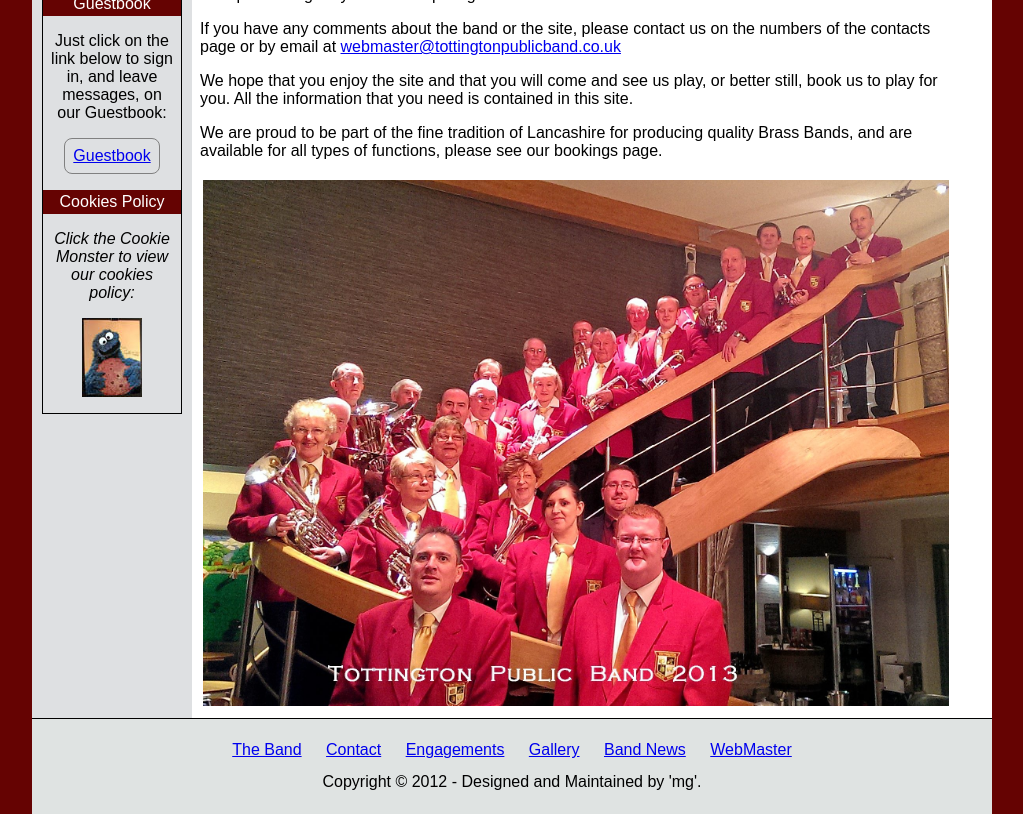
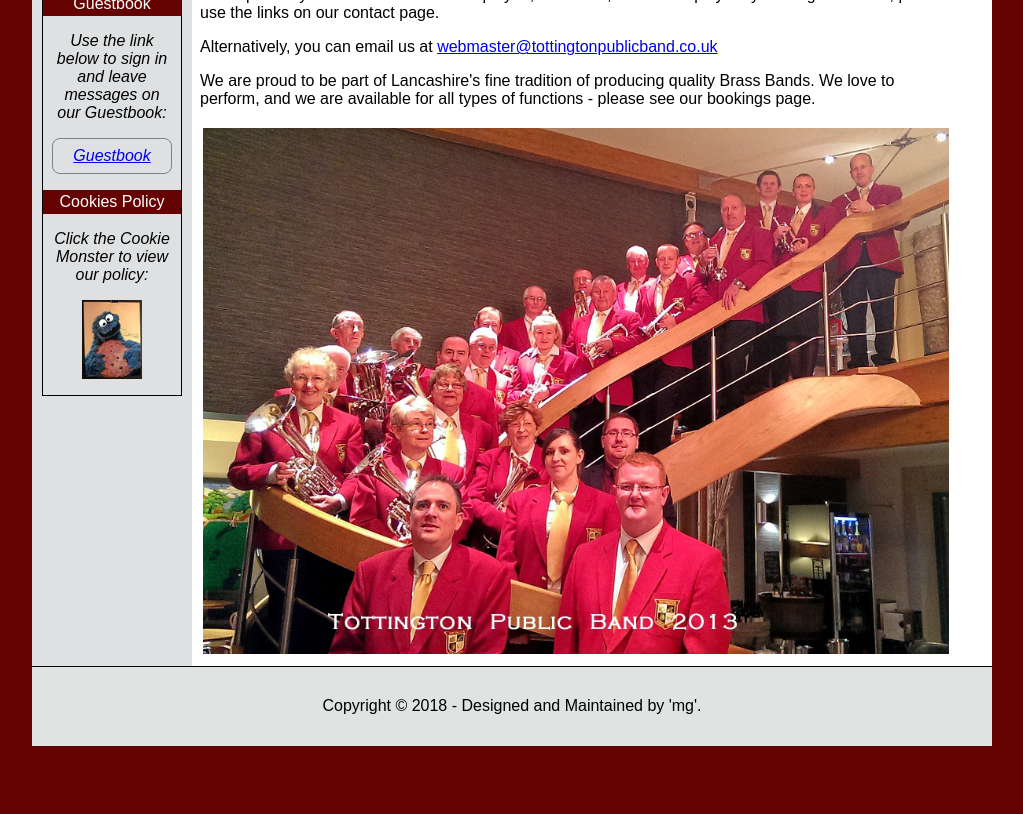
Before and after one commit to gaddes/TottyBand, a plain HTML site: page index.html in a window 1280 px wide. Shown: the part 522-1336 px from the top of the page, without its empty margins (128-1151 px from the left). After the commit the page ends 1268 px from the top, so only its background shows below. Drawn offline with Linux system fonts and the light colour scheme.

Commit message:
Improved grammar and removed links in footer.

```diff
--- a/index.html
+++ b/index.html
@@ -57,12 +57,12 @@
         </div>
         <span class="side-content-block-colour">Guestbook</span>
         <div class="side-content-guestbook">
-          <span>Just click on the link below to sign in, and leave messages, on our Guestbook:</span>
+          <span>Use the link below to sign in and leave messages on our Guestbook:</span>
           <span class="guestbook-button"><a href="#">Guestbook</a></span>
         </div>
         <span class="side-content-block-colour">Cookies Policy</span>
         <div class="cookies-policy">
-          <span>Click the Cookie Monster to view our cookies policy:</span>
+          <span>Click the Cookie Monster to view our policy:</span>
           <a href="./cookies.html"><img src="./resources/images/cookie_monster.jpg" alt="The Cookie Monster."></a>
         </div>
       </div>
@@ -72,13 +72,12 @@
 
     <div class="column_2">
       <h1>Tottington Public Band</h1>
-      <h2>Welcome to the Website for the Tottington Public Band</h2>
-      <p>Welcome to the Web-site of one of, if not the, longest continuously performing brass band in the Country - Tottington Public Band from the village of Tottington, Lancashire. United Kingdom.</p>
-      <p>We hope that you enjoy the site. It has been designed to show the human, as well as the professional side of the band.</p>
-      <p>All band members are volunteers and play because they enjoy the music and camaraderie that comes from performing for you and competing.</p>
-      <p>If you have any comments about the band or the site, please contact us on the numbers of the contacts page or by email at <a href="mailto:webmaster@tottingtonpublicband.co.uk">webmaster@tottingtonpublicband.co.uk</a></p>
-      <p>We hope that you enjoy the site and that you will come and see us play, or better still, book us to play for you. All the information that you need is contained in this site.</p>
-      <p>We are proud to be part of the fine tradition of Lancashire for producing quality Brass Bands, and are available for all types of functions, please see our bookings page.</p>
+      <h2>Welcome to the website for the Tottington Public Band</h2>
+      <p>Tottington Public Band - from the village of Tottington, Lancashire - is the longest continuously performing brass band in the UK!</p>
+      <p>This site has been designed to show both the human and the professional side of the band. All band members are volunteers; they play for the love of music and the camaraderie built through public performances and competitions.</p>
+      <p>We hope that you will come and see us play or, better still, book us to play for you. To get in touch, please use the links on our contact page.</p>
+      <p>Alternatively, you can email us at <a href="mailto:webmaster@tottingtonpublicband.co.uk">webmaster@tottingtonpublicband.co.uk</a></p>
+      <p>We are proud to be part of Lancashire's fine tradition of producing quality Brass Bands. We love to perform, and we are available for all types of functions - please see our bookings page.</p>
       <img src="./resources/images/Totty_band_2013.jpg" alt="The Totty Band in 2013!">
     </div>
   </div>
@@ -86,15 +85,7 @@
   <!-- Footer -->
 
   <footer class="width-80">
-    <nav>
-    	<span><a href="#">The Band</a></span>
-    	<span><a href="#">Contact</a></span>
-    	<span><a href="#">Engagements</a></span>
-    	<span><a href="#">Gallery</a></span>
-      <span><a href="#">Band News</a></span>
-      <span><a href="#">WebMaster</a></span>
-    </nav>
-    <span>Copyright &copy; 2012 - Designed and Maintained by 'mg'.</span>
+    <span>Copyright &copy; 2018 - Designed and Maintained by 'mg'.</span>
   </footer>
 
 </body>
--- a/resources/css/style.css
+++ b/resources/css/style.css
@@ -194,9 +194,11 @@ header nav div:hover, .dropdown:hover .dropdown-content {
 
 .side-content-guestbook span {
   padding: 0.5rem 0;
+  font-style: italic;
 }
 
 .side-content-guestbook .guestbook-button {
+  width: 98%;
   padding: 0.5rem;
   margin: 0.5rem 0;
   border: 1px solid grey;
@@ -254,7 +256,7 @@ header nav div:hover, .dropdown:hover .dropdown-content {
 /* Footer */
 
 footer {
-  height: 6rem;
+  height: 5rem;
   background-color: #DFE3E2;
   margin: 0 auto 0 auto;
   padding: 1rem 0;
```
